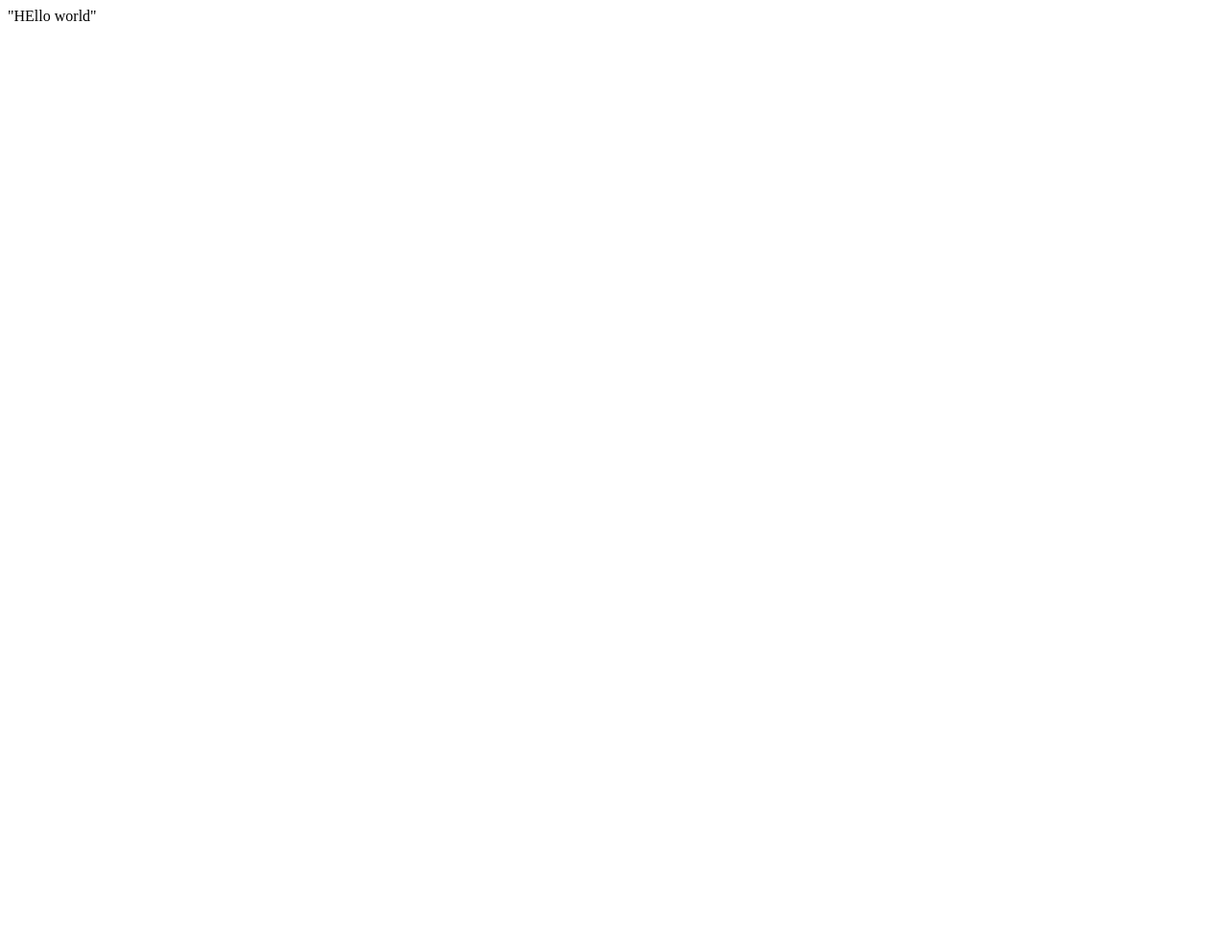
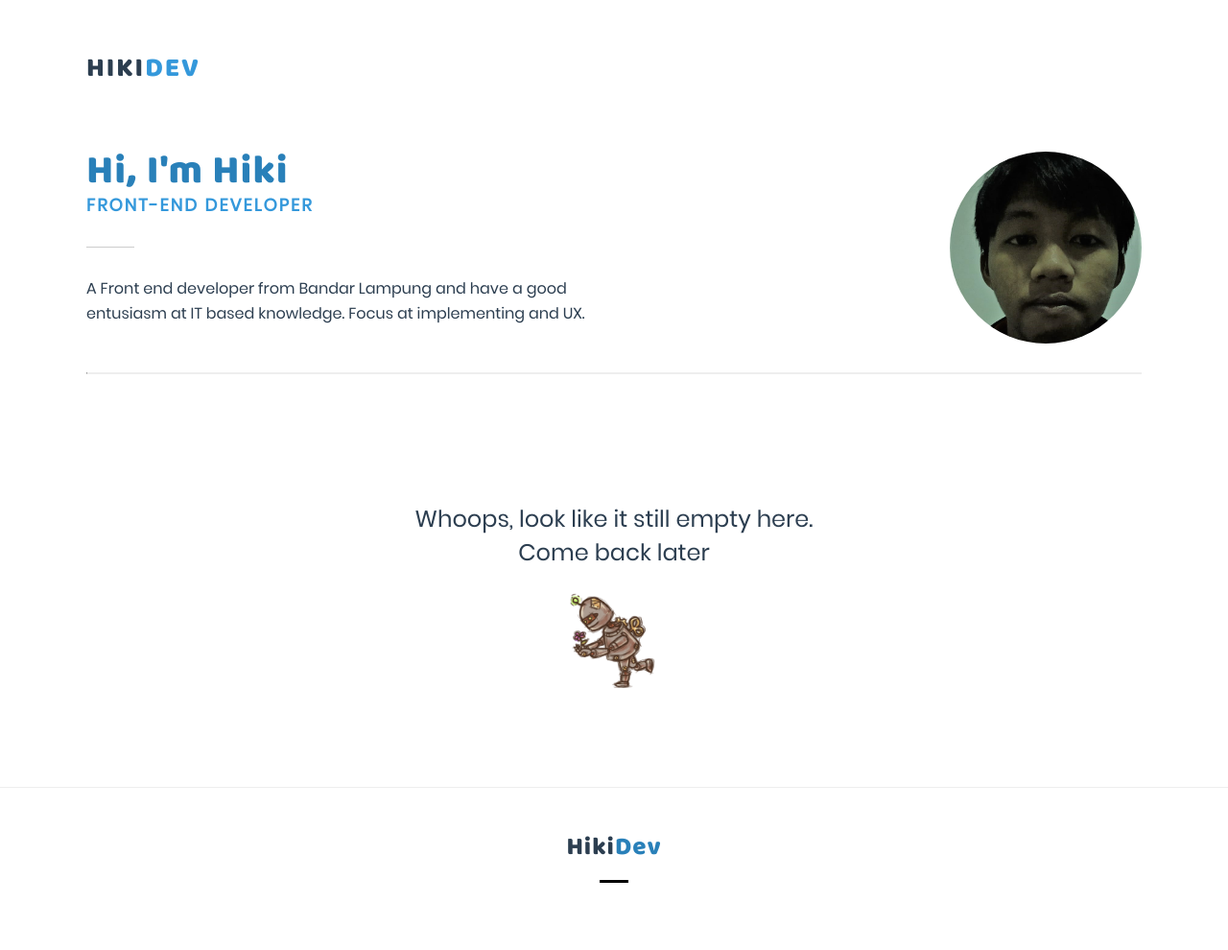
Before and after one commit to hikimo/hikimo.github.io, a website: page index.html in a window 1280 px wide. Shown: the whole page at 96% size. Before the commit the page ends 800 px from the top, so only its background shows below. Drawn offline with nearby package versions, Linux system fonts and the light colour scheme.

Commit message:
Initial commit

```diff
--- /dev/null
+++ b/assets/css/style.css
@@ -0,0 +1,220 @@
+@font-face {
+  font-family: Baloo;
+  src: url(../fonts/Baloo-Regular.ttf);
+}
+@font-face {
+  font-family: Poppins;
+  src: url(../fonts/Poppins-Regular.ttf);
+}
+.pre-loader {
+  position: fixed;
+  left: 0;
+  top: 0;
+  width: 100vw;
+  height: 100vh;
+  z-index: 999;
+  background: url(../images/loader/loader.gif) center no-repeat #fff;
+}
+
+nav {
+  margin-top: 50px;
+  margin-bottom: 20px;
+  padding: 0;
+}
+nav .container .logo {
+  cursor: pointer;
+  text-transform: uppercase;
+  letter-spacing: 2px;
+  font-size: 28px;
+  color: #2c3e50;
+}
+nav .container .logo .sub {
+  color: #3498db;
+}
+nav .container .logo, nav .container .sub {
+  font-family: Baloo;
+}
+
+header {
+  margin-top: 8vh;
+}
+
+header > .container {
+  margin: 30px auto;
+  flex-flow: row wrap;
+  justify-content: space-around;
+}
+
+header > .container > div[class] {
+  width: 750px;
+}
+
+.name {
+  font-family: Baloo;
+  font-size: 42px;
+  font-weight: normal;
+  letter-spacing: 1px;
+  line-height: 1em;
+  color: #2980b9;
+}
+
+.intro {
+  flex: 1;
+}
+.intro .subtitle {
+  text-transform: uppercase;
+  color: #3498db;
+  font-size: 18px;
+  letter-spacing: 2px;
+}
+.intro .subtitle::after {
+  margin: 30px 0;
+  content: "";
+  width: 50px;
+  border-bottom: 1px solid #ccc;
+  display: block;
+}
+.intro .intro-text {
+  font-size: 16px;
+  line-height: 26px;
+}
+
+.profile-img {
+  flex: 1;
+  display: flex;
+  justify-content: flex-end;
+  align-items: center;
+}
+.profile-img .img-frame {
+  height: 200px;
+  width: 200px;
+  border-radius: 50%;
+  overflow: hidden;
+  display: flex;
+  justify-content: center;
+  align-items: center;
+}
+.profile-img .img-frame .img-responsive {
+  display: block;
+  height: 300px;
+  width: auto;
+}
+
+footer {
+  border-top: 1px solid #eee;
+  display: block;
+  padding: 50px;
+}
+footer .content {
+  text-align: center;
+}
+footer .content .name {
+  font-size: 26px;
+  color: #2c3e50;
+}
+footer .content .name .sub {
+  font-family: Baloo;
+  color: #2980b9;
+}
+footer .content .name::after {
+  content: "";
+  border-bottom: 3px solid black;
+  width: 30px;
+  margin: 20px auto;
+  display: block;
+}
+footer .social-links > * {
+  display: inline-block;
+}
+footer .social-links {
+  margin-top: 20px;
+}
+
+@media only screen and (max-width: 550px) {
+  nav > .container {
+    justify-content: center;
+  }
+  nav > .container .logo {
+    font-size: 33px;
+  }
+
+  header > .container {
+    flex-wrap: wrap-reverse;
+  }
+
+  .intro {
+    margin-top: 2em;
+    text-align: center;
+  }
+  .intro .subtitle::after {
+    display: none;
+  }
+
+  .profile-img {
+    justify-content: center;
+  }
+
+  .intro-text {
+    display: none;
+  }
+}
+* {
+  box-sizing: border-box;
+  font-family: Poppins;
+}
+
+body {
+  margin: 0;
+  font-family: Quicksand, sans-serif;
+  font-size: 14px;
+  color: #2c3e50;
+}
+
+a {
+  cursor: pointer;
+  text-decoration: none;
+}
+
+h1, h2, h3, h4, h5, h6 {
+  padding: 0;
+  margin: 0;
+  font-weight: bold;
+}
+
+hr {
+  border-top: 1px solid #eee;
+}
+
+.project-div, .container {
+  margin: 0 auto;
+  padding: 0 50px;
+  max-width: 1200px;
+}
+
+.container {
+  display: flex;
+}
+
+.project-div hr {
+  margin-bottom: 30px;
+}
+.project-div .no-content {
+  height: 50vh;
+  display: flex;
+}
+.project-div .no-content .message {
+  display: flex;
+  margin: auto;
+  font-size: 24px;
+  text-align: center;
+  flex-direction: column;
+  justify-content: center;
+  align-items: center;
+}
+.project-div .no-content .message img {
+  margin-top: 1em;
+  height: 100px;
+  width: 100px;
+}
+
+/*# sourceMappingURL=style.css.map */
--- /dev/null
+++ b/assets/js/index.js
@@ -0,0 +1,7 @@
+// Wait for page to fully loaded
+$(() => {
+  // AOS intialize
+  AOS.init();
+  // Remove loader when document is ready
+  $('.pre-loader').fadeOut("slow");
+});
--- a/index.html
+++ b/index.html
@@ -1 +1,90 @@
-"HEllo world"
+<!DOCTYPE html>
+<html lang="en">
+<head>
+  <meta charset="UTF-8">
+  <meta name="viewport" content="width=device-width, initial-scale=1.0">
+  <meta http-equiv="X-UA-Compatible" content="ie=edge">
+  <title>HikiDev Profile</title>
+  <!-- Styles -->
+  <link rel="stylesheet" href="./assets/css/style.css">
+  <link href="https://unpkg.com/aos@2.3.1/dist/aos.css" rel="stylesheet">
+</head>
+<body>
+  <!-- Page loader -->
+  <div class="pre-loader"></div>
+  <!-- Navigation -->
+  <nav>
+    <div class="container">
+      <a href="javascript::void()" class="logo">Hiki<span class="sub">Dev</span></a>
+    </div>
+  </nav>
+  <!-- Header -->
+  <header>
+    <div class="container">
+      <!-- Intro body -->
+      <div
+        data-aos-duration="1000"
+        class="intro">
+        <h1
+          data-aos="fade-right"
+          data-aos-duration="1000"
+          class="name">Hi, I'm Hiki</h1>
+        <h2
+          data-aos="fade-right"
+          data-aos-duration="1500"
+          class="subtitle">Front-end Developer</h2>
+
+        <!-- Introduction text -->
+        <p
+          data-aos="fade-right"
+          data-aos-duration="2000"
+          class="intro-text">
+          A Front end developer from Bandar Lampung and have a good entusiasm at IT based knowledge.
+          Focus at implementing and UX.
+        </p>
+      </div>
+
+      <!-- Profile Image -->
+      <div
+        data-aos="fade-down"
+        data-aos-duration="1000"
+        class="profile-img">
+        <div class="img-frame">
+          <img class="img-responsive" draggable="false" src="./assets/images/me.jpg" alt="Author Picture">
+        </div>
+      </div>
+    </div>
+  </header>
+
+  <!-- Project -->
+  <div class="project-div">
+    <hr>
+    <div class="no-content">
+      <p class="message">
+        Whoops, look like it still empty here.<br>Come back later
+        <img src="./assets/images/icons/robot.png" alt="robot">
+      </p>
+    </div>
+  </div>
+
+  <!-- Footer -->
+  <footer>
+    <div class="content">
+      <div class="name">Hiki<span class="sub">Dev</span></div>
+      <!-- Social Account -->
+      <div class="social-links">
+
+      </div>
+    </div>
+  </footer>
+
+  <!-- JavaScripts -->
+  <script
+    src="https://code.jquery.com/jquery-3.4.1.min.js"
+    integrity="sha256-CSXorXvZcTkaix6Yvo6HppcZGetbYMGWSFlBw8HfCJo="
+    crossorigin="anonymous">
+  </script>
+  <script src="https://unpkg.com/aos@2.3.1/dist/aos.js"></script>
+  <script src="./assets/js/index.js"></script>
+</body>
+</html>
```
Also changed, not shown: package.json (added, +14 -0 lines), assets/fonts/Baloo-Regular.ttf (added), assets/fonts/Poppins-Regular.ttf (added), assets/images/icons/robot.png (added), assets/images/loader/loader.gif (added), assets/images/me.jpg (added), dist/sass/_fonts.sass (added), dist/sass/_footer.sass (added), dist/sass/_header.sass (added), dist/sass/_loader.sass (added), dist/sass/_nav.sass (added), dist/sass/_responsive.sass (added), dist/sass/main.sass (added), 1 other file.
